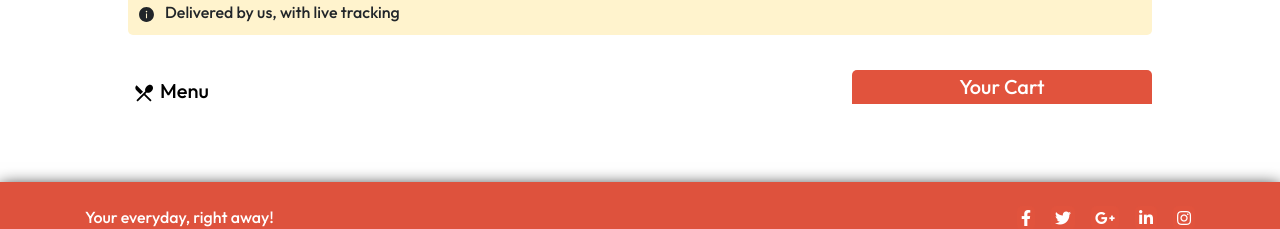
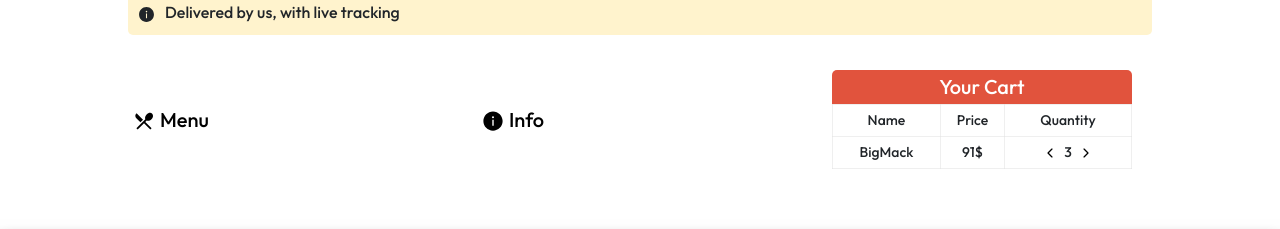
Before and after one commit to AzmiTammam/HUNGER-ROAD, a React (Create React App) app: page /RestaurantMenu in a window 1280 px wide. Shown: the part 342-571 px from the top of the page. Built offline with nearby package versions, Linux system fonts and the light colour scheme.

Commit message:
Add more detalis

```diff
--- a/src/components/RestaurantDetails/RestaurantDetails.css
+++ b/src/components/RestaurantDetails/RestaurantDetails.css
@@ -97,4 +97,31 @@
   border-radius: 5px;
   border-bottom-left-radius: 0;
   border-bottom-right-radius: 0;
+  margin-bottom: 0;
 }
+
+.cartInMenu {
+  padding: 0 20px;
+}
+
+.cartInMenu table {
+  width: 100%;
+}
+
+.cartInMenu table td {
+  padding: 5px 0;
+  font-size: 14px;
+}
+
+.cartInMenu table,
+th,
+td {
+  border: 1px solid rgba(221, 221, 221, 0.479);
+  text-align: center;
+}
+
+.cartInMenu table button {
+  border: 0;
+  background-color: transparent;
+  margin: 0 7px;
+}
--- a/src/components/RestaurantDetails/RestaurantDetails.jsx
+++ b/src/components/RestaurantDetails/RestaurantDetails.jsx
@@ -7,6 +7,7 @@ import { FaCcVisa, FaCcMastercard } from "react-icons/fa";
 import { BsCashStack } from "react-icons/bs";
 import { AiFillInfoCircle } from "react-icons/ai";
 import { MdOutlineRestaurantMenu } from "react-icons/md";
+import { IoIosArrowBack, IoIosArrowForward } from "react-icons/io";
 
 function RestaurantDetails() {
   return (
@@ -55,17 +56,37 @@ function RestaurantDetails() {
               Menu
             </button>
           </div>
-          <div className="cartInMenu">
-            <h5>Your Cart</h5>
-          </div>
-          {/*           <div className="InfoInMenu">
+          <div className="InfoInMenu">
             <button>
               <span>
                 <AiFillInfoCircle />
               </span>
               Info
             </button>
-          </div> */}
+          </div>
+          <div className="cartInMenu">
+            <h5>Your Cart</h5>
+            <table>
+              <tr>
+                <td>Name</td>
+                <td>Price</td>
+                <td>Quantity</td>
+              </tr>
+              <tr>
+                <td>BigMack</td>
+                <td>91$</td>
+                <td>
+                  <button>
+                    <IoIosArrowBack />
+                  </button>
+                  3
+                  <button>
+                    <IoIosArrowForward />
+                  </button>
+                </td>
+              </tr>
+            </table>
+          </div>
         </div>
       </div>
       <Footer />
```
